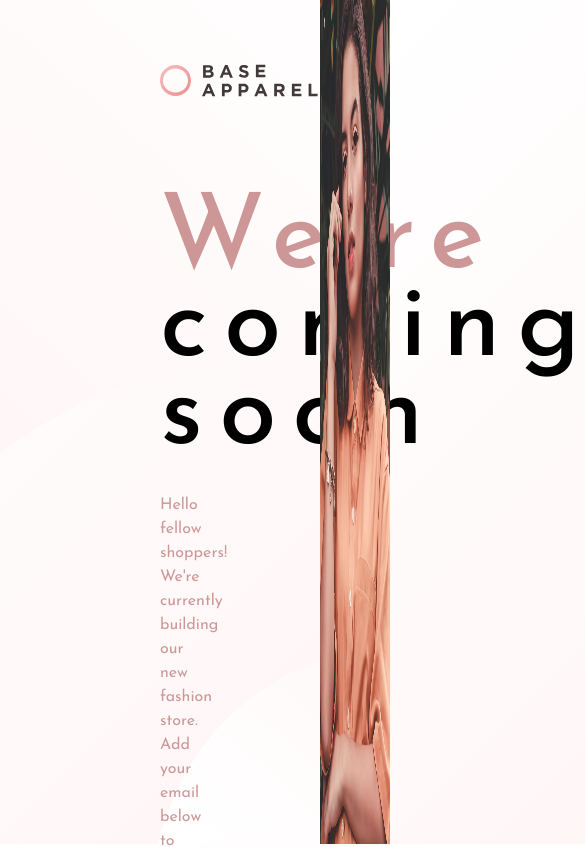
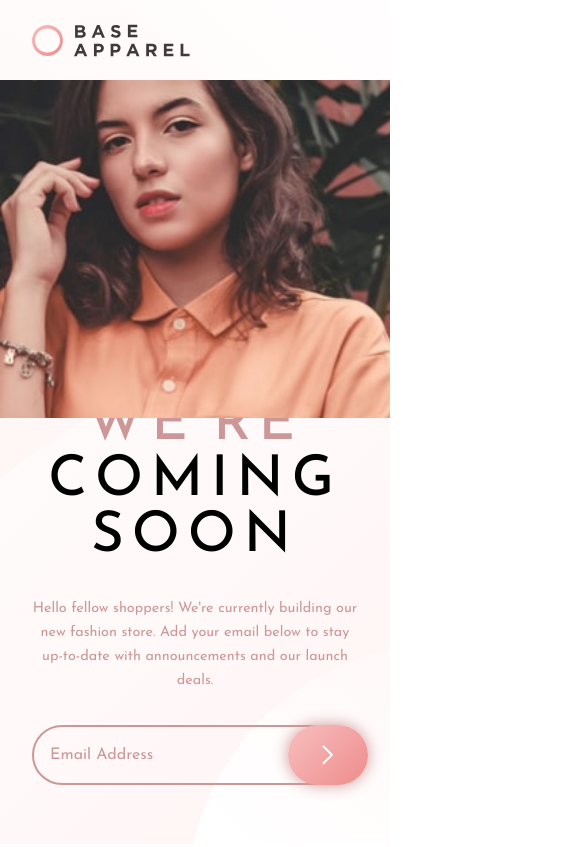
Before and after one commit to DanielOmehe/base-apparel-coming-soon, a plain HTML site: page index.html in a window 390 px wide. Shown: the top 847 px of the page, 585 px wide, since content can reach past the window. Drawn offline with Linux system fonts and the light colour scheme.

Commit message:
Made page responsive

```diff
--- a/index.css
+++ b/index.css
@@ -9,7 +9,7 @@
   /* Primary Colors */
 
   --color-desaturated-red: hsl(0, 36%, 70%);
-  --soft-red: hsl(0, 93%, 68%);
+  --color-soft-red: hsl(0, 93%, 68%);
 
   /* Neutral Colors */
 
@@ -61,6 +61,7 @@ body {
   line-height: 5.5rem;
   letter-spacing: 1rem;
   margin-bottom: 2rem;
+  text-transform: uppercase;
 }
 
 .base-apparel-paragraph {
@@ -83,12 +84,27 @@ body {
   position: relative;
 }
 
+.base-form-group.error {
+  border: 2px solid var(--color-soft-red);
+}
+
+.base-message{
+    display: none;
+}
+
+.base-message.error{
+    display: block;
+    color: var(--color-soft-red);
+    font-size: .9rem;
+    margin-top: .5rem;
+    margin-left: 1rem;
+}
+
 .base-form-group {
   width: 65%;
   height: 60px;
   border: 2px solid var(--color-desaturated-red);
   border-radius: 50px;
-  overflow: hidden;
   position: relative;
   z-index: 0;
 }
@@ -101,6 +117,7 @@ body {
   outline: none;
   padding: 0.5rem 1rem;
   font-size: var(--font-size);
+  border-radius: 50px;
 }
 
 .base-form-group input::placeholder {
@@ -115,7 +132,7 @@ body {
   display: block;
   position: absolute;
   top: 30%;
-  left: 70%;
+  left: 78%;
 }
 
 .base-submit-btn {
@@ -146,9 +163,351 @@ body {
 .base-apparel-image {
   width: 38%;
   height: 100%;
+  background-image: url("images/hero-desktop.jpg");
 }
 
-.base-apparel-image img {
-  width: 100%;
-  height: 100%;
+@media (max-width: 1500px) {
+  .base-apparel-coming-soon-master {
+    width: 60%;
+    padding: 4rem 6rem;
+  }
+
+  .base-apparel-image {
+    width: 40%;
+    height: 100%;
+  }
+
+  .icon-error.error {
+    display: block;
+    position: absolute;
+    top: 30%;
+    left: 70%;
+  }
 }
+
+@media (max-width: 1440px) {
+  .base-apparel-coming-soon-master {
+    width: 60%;
+    padding: 4rem 6rem;
+  }
+
+  .base-apparel-image {
+    width: 40%;
+    height: 100%;
+  }
+
+  .icon-error.error {
+    display: block;
+    position: absolute;
+    top: 30%;
+    left: 76%;
+  }
+}
+
+@media (max-width: 1300px) {
+  .base-apparel-coming-soon-master {
+    width: 58%;
+    padding: 4rem;
+  }
+
+  .base-apparel-image {
+    width: 46%;
+    height: 100%;
+  }
+
+  .icon-error.error {
+    display: block;
+    position: absolute;
+    top: 30%;
+    left: 72%;
+  }
+}
+
+@media (max-width: 1200px) {
+  .base-apparel-coming-soon-master {
+    width: 55%;
+    padding: 4rem 3rem;
+  }
+
+  .base-apparel-image {
+    width: 45%;
+    height: 100%;
+  }
+
+  .icon-error.error {
+    display: block;
+    position: absolute;
+    top: 30%;
+    left: 71%;
+  }
+}
+
+@media (max-width: 1024px) {
+  .base-apparel-coming-soon-master {
+    width: 50%;
+    padding: 4rem 3rem;
+  }
+
+  .base-apparel-image {
+    width: 50%;
+    height: 100%;
+  }
+
+  .base-apparel-heading {
+    font-size: 4.5rem;
+    padding-right: 10rem;
+    font-weight: 500;
+    line-height: 4.5rem;
+    letter-spacing: 0.5rem;
+    margin-bottom: 2rem;
+  }
+
+  .base-apparel-paragraph {
+    font-size: var(--font-size);
+    padding-right: 5rem;
+    line-height: 1.5rem;
+  }
+
+  .base-apparel-form {
+    width: 100%;
+    position: relative;
+  }
+
+  .base-form-group {
+    width: 100%;
+  }
+
+  .base-submit-btn {
+    right: -3%;
+    top: 0;
+    z-index: 1;
+  }
+
+  .icon-error.error {
+    display: block;
+    position: absolute;
+    top: 30%;
+    left: 70%;
+  }
+}
+
+@media (max-width: 900px) {
+  .base-apparel-coming-soon-master {
+    width: 45%;
+    padding: 4rem 2rem;
+  }
+
+  .base-apparel-image {
+    width: 55%;
+    height: 100%;
+  }
+
+  .base-apparel-heading {
+    font-size: 4rem;
+    padding-right: 10rem;
+    font-weight: 500;
+    line-height: 4rem;
+    letter-spacing: 0.5rem;
+    margin-bottom: 2rem;
+  }
+
+  .base-apparel-paragraph {
+    font-size: var(--font-size);
+    padding-right: 5rem;
+    line-height: 1.5rem;
+  }
+
+  .base-apparel-form {
+    width: 100%;
+    position: relative;
+  }
+
+  .base-form-group {
+    width: 100%;
+  }
+
+  .base-submit-btn {
+    width: 80px;
+    right: -3%;
+    top: 0;
+    z-index: 1;
+  }
+
+  .icon-error.error {
+    display: block;
+    position: absolute;
+    top: 304;
+    left: 70%;
+  }
+}
+
+@media (max-width: 850px) {
+  .base-apparel-coming-soon-master {
+    width: 45%;
+    padding: 2rem 1rem;
+  }
+
+  .base-apparel-image {
+    width: 55%;
+    height: 100%;
+  }
+
+  .base-apparel-heading {
+    font-size: 4.5rem;
+    padding-right: 10rem;
+    font-weight: 500;
+    line-height: 3.5rem;
+    letter-spacing: 0.5rem;
+    margin-bottom: 2rem;
+  }
+
+  .base-apparel-paragraph {
+    font-size: var(--font-size);
+    padding-right: 5rem;
+    line-height: 1.5rem;
+  }
+
+  .base-apparel-form {
+    width: 100%;
+    position: relative;
+  }
+
+  .base-form-group {
+    width: 100%;
+  }
+
+  .base-submit-btn {
+    right: -3%;
+    top: 0;
+    z-index: 1;
+  }
+}
+
+@media (max-width: 600px) {
+  body {
+    width: 100%;
+    min-height: 100vh;
+    position: relative;
+    flex-direction: column-reverse;
+  }
+
+  .base-apparel-coming-soon-master {
+    text-align: center;
+    width: 100%;
+    padding: 1.5rem 3rem;
+    position: relative;
+  }
+
+  .base-apparel-logo {
+    margin-bottom: 31rem;
+    text-align: left;
+  }
+
+  .base-apparel-image {
+    width: 100%;
+    height: 60vh;
+    top: 5rem;
+    position: absolute;
+    background-image: url("images/hero-mobile.jpg");
+    background-repeat: no-repeat;
+    background-size: cover;
+  }
+
+  .base-apparel-heading {
+    font-size: 4.5rem;
+    padding: 0;
+    text-align: center;
+    font-weight: 500;
+    line-height: 5rem;
+  }
+
+  .base-apparel-paragraph {
+    font-size: var(--font-size);
+    padding-right: 0rem;
+    line-height: 1.5rem;
+  }
+
+  .base-apparel-form {
+    width: 100%;
+    position: relative;
+  }
+
+  .base-form-group {
+    width: 100%;
+  }
+
+  .base-submit-btn {
+    right: -3%;
+    top: 0;
+    z-index: 1;
+  }
+}
+
+@media (max-width: 400px) {
+  body {
+    width: 100%;
+    min-height: 100vh;
+    position: relative;
+    flex-direction: column-reverse;
+  }
+
+  .base-apparel-coming-soon-master {
+    text-align: center;
+    width: 100%;
+    padding: 1.5rem 2rem 5rem;
+    position: relative;
+  }
+
+  .base-apparel-logo {
+    margin-bottom: 21rem;
+    text-align: left;
+  }
+
+  .base-apparel-image {
+    width: 100%;
+    height: 40vh;
+    top: 5rem;
+    position: absolute;
+    background-image: url("images/hero-mobile.jpg");
+    background-repeat: no-repeat;
+    background-size: cover;
+  }
+
+  .base-apparel-heading {
+    font-size: 3.5rem;
+    padding: 0;
+    text-align: center;
+    font-weight: 500;
+    line-height: 3.5rem;
+  }
+
+  .base-apparel-paragraph {
+    font-size: .9rem;
+    text-align: center;
+    padding: 0;
+    line-height: 1.5rem;
+  }
+
+  .base-apparel-form {
+    width: 100%;
+    position: relative;
+  }
+
+  .base-form-group {
+    width: 100%;
+  }
+
+  .base-submit-btn {
+    width: 80px;
+    right: -3%;
+    top: 0;
+    z-index: 1;
+  }
+
+  .icon-error.error {
+    display: block;
+    position: absolute;
+    top: 30%;
+    left: 70%;
+  }
+}
--- a/index.html
+++ b/index.html
@@ -49,12 +49,12 @@
             />
             <p class="base-message"></p>
           </div>
-          <button class="base-submit-btn"><img src="images/icon-arrow.svg" alt="icon-arrow" /></button>
+          <button class="base-submit-btn">
+            <img src="images/icon-arrow.svg" alt="icon-arrow" />
+          </button>
         </form>
       </div>
     </div>
-    <div class="base-apparel-image">
-      <img src="images/hero-desktop.jpg" alt="" />
-    </div>
+    <div class="base-apparel-image"></div>
   </body>
 </html>
```
